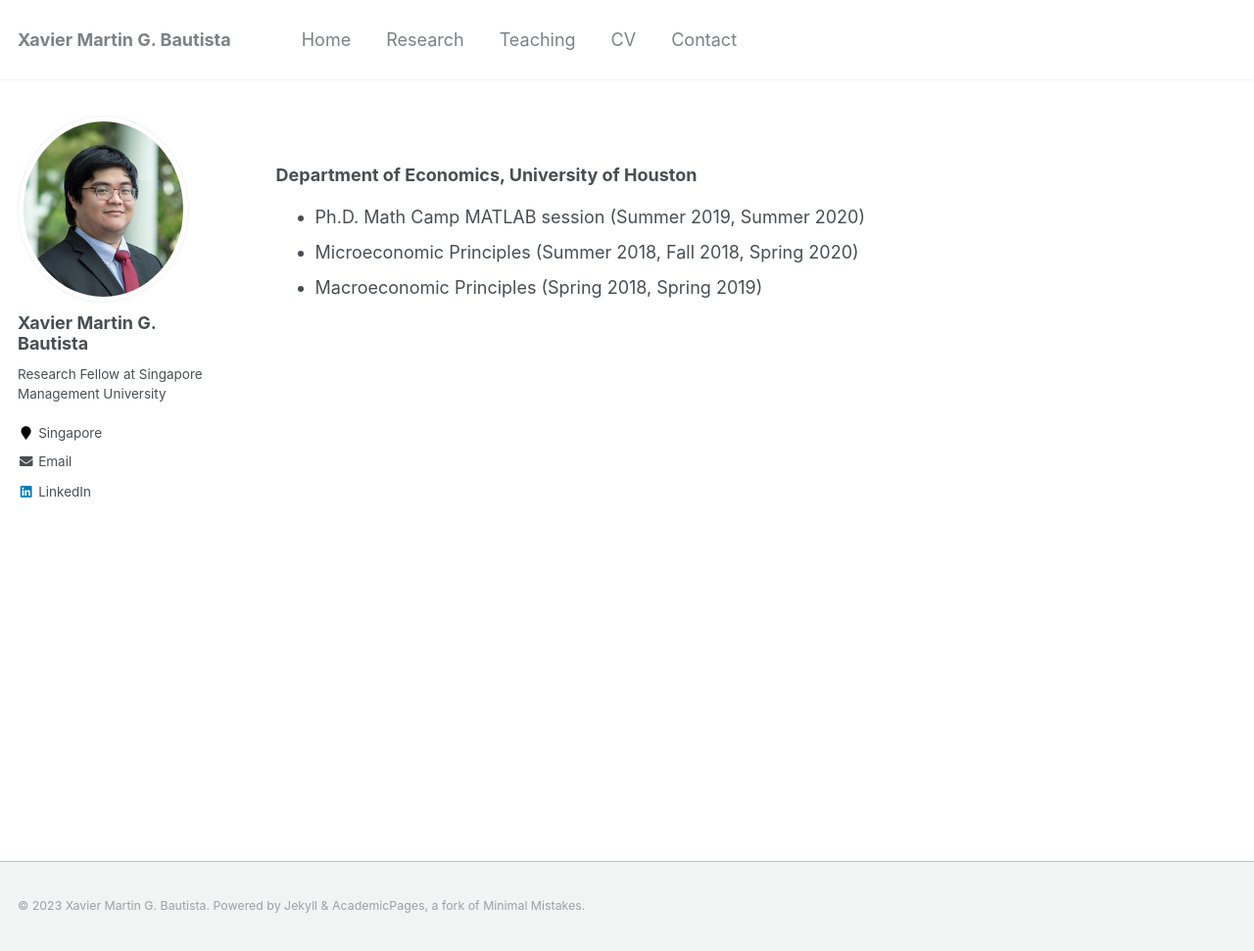
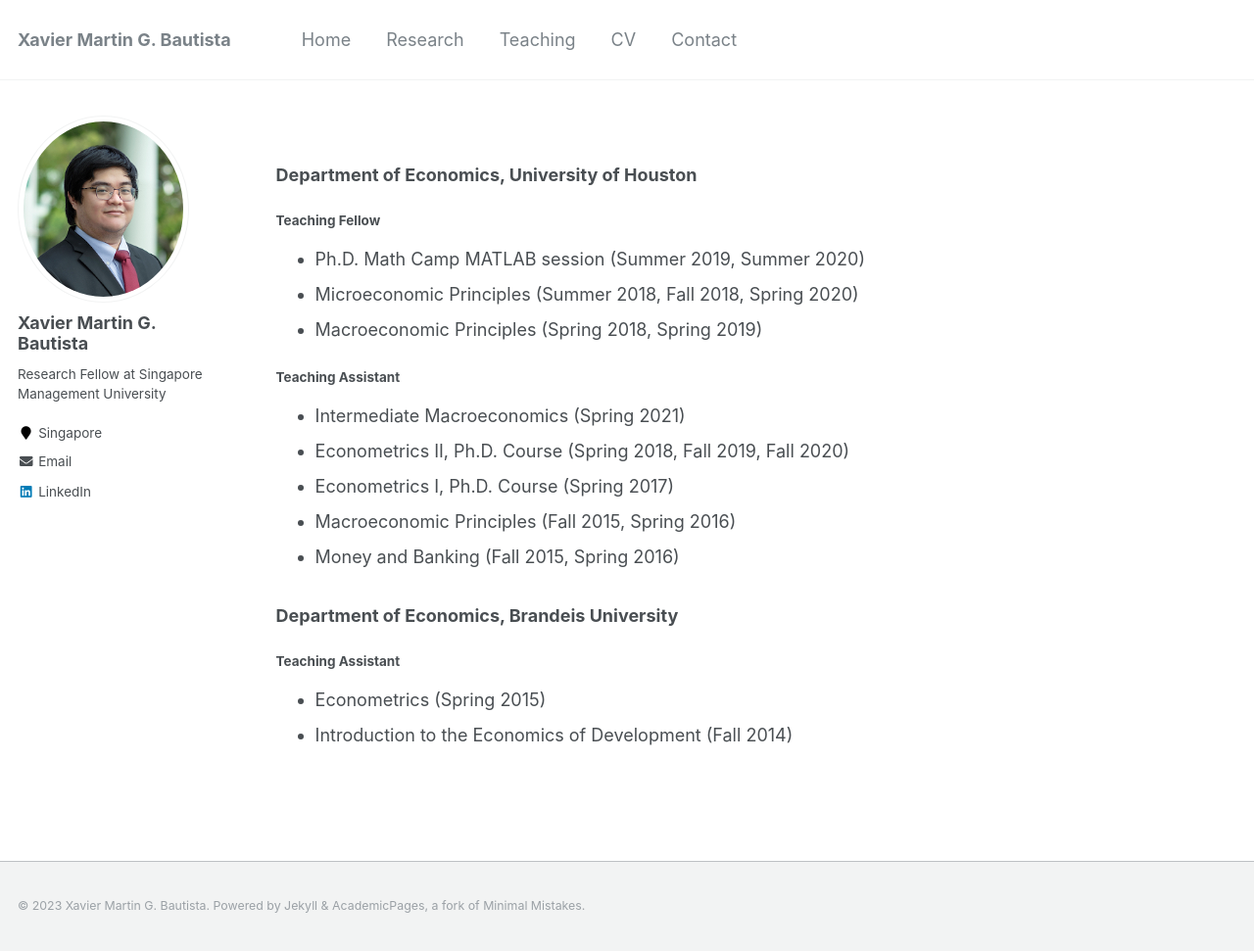
Before and after one commit to xmgbautista/xmgbautista.github.io, a Jekyll site: the page built from _pages/teaching.md, in a window 1280 px wide and 971 px high. Shown: the whole window at 98% size. Built offline with Jekyll 4.4.1, drawn with Linux system fonts in a browser that asks for light colours.

Commit message:
Update teaching.md

```diff
--- a/_pages/teaching.md
+++ b/_pages/teaching.md
@@ -7,6 +7,23 @@ author_profile: true
 
 ### Department of Economics, University of Houston
 
+#### Teaching Fellow
+
 * Ph.D. Math Camp MATLAB session (Summer 2019, Summer 2020)
 * Microeconomic Principles (Summer 2018, Fall 2018, Spring 2020)
 * Macroeconomic Principles (Spring 2018, Spring 2019)
+
+#### Teaching Assistant
+
+* Intermediate Macroeconomics (Spring 2021)
+* Econometrics II, Ph.D. Course (Spring 2018, Fall 2019, Fall 2020)
+* Econometrics I, Ph.D. Course (Spring 2017)
+* Macroeconomic Principles (Fall 2015, Spring 2016)
+* Money and Banking (Fall 2015, Spring 2016)
+
+### Department of Economics, Brandeis University
+
+#### Teaching Assistant
+
+* Econometrics (Spring 2015)
+* Introduction to the Economics of Development (Fall 2014)
```
